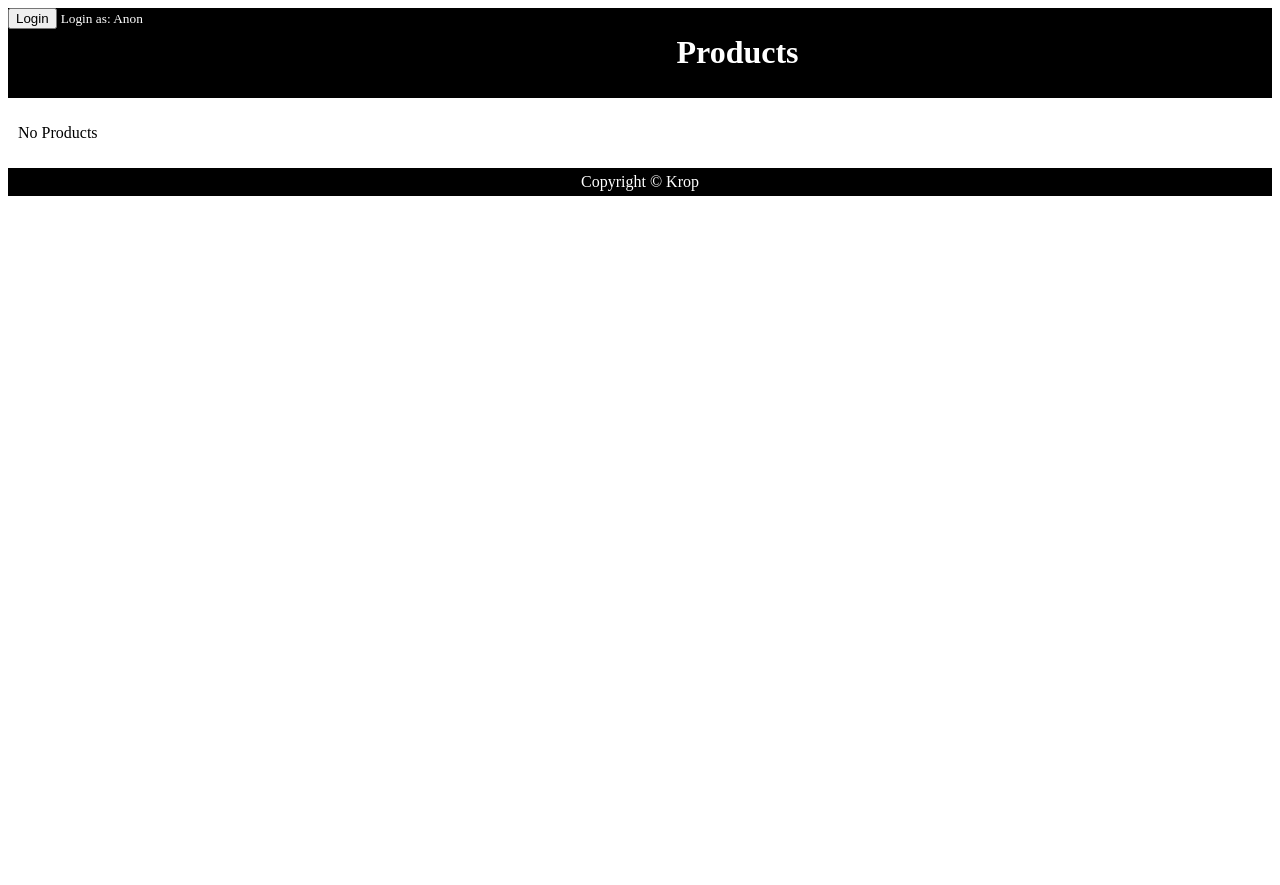
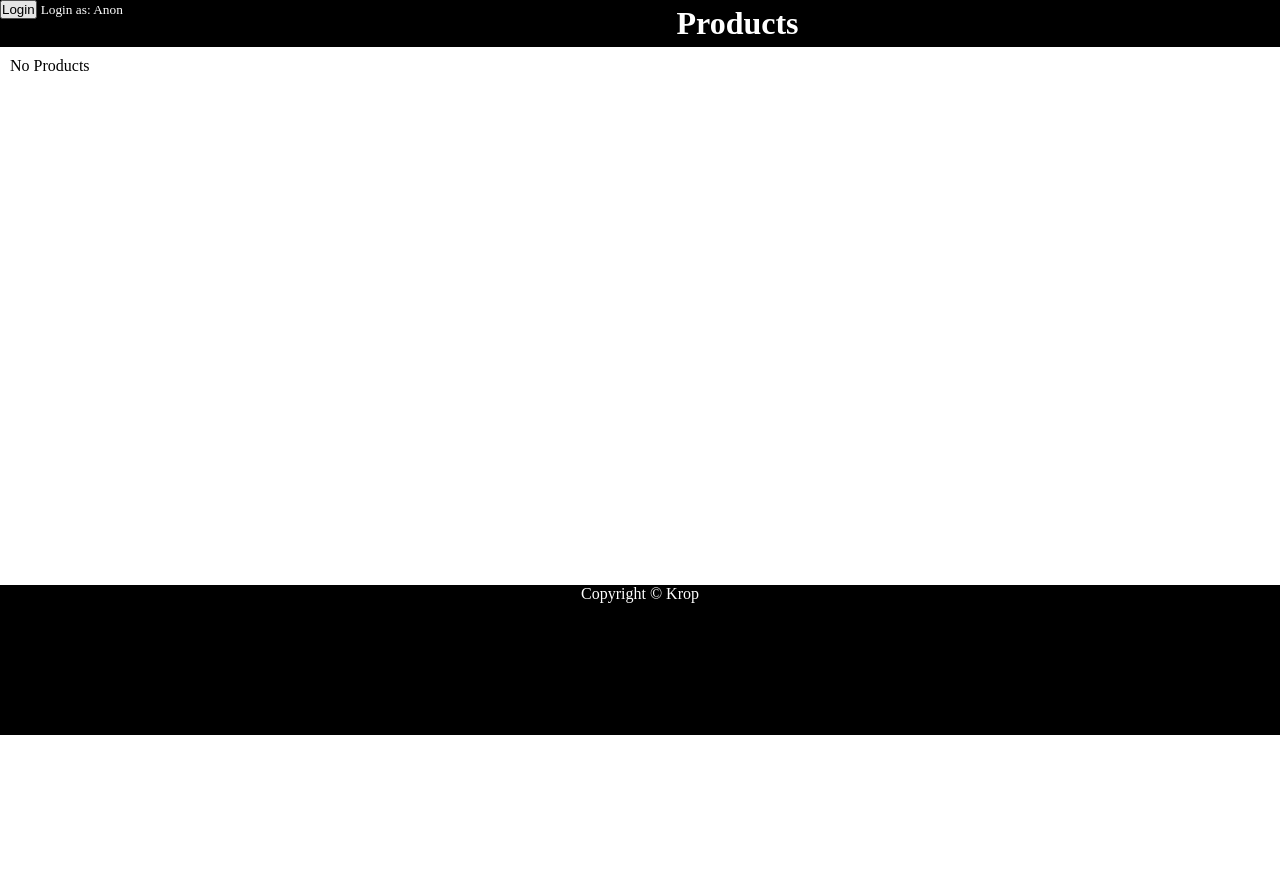
Before and after one commit to Krops/Product_Django_app, a Django app: page /products/ in a window 1280 px wide. Before the commit the page ends 196 px from the top, so only its background shows below. Run offline with Django 3.2, Linux system fonts and the light colour scheme; data that the repository does not hold is empty; parts of the project's set-up code (start-up, migrations or seed data) failed here and were passed over.

Commit message:
Commit 2

```diff
--- a/Product_App/product/templates/product/list.html
+++ b/Product_App/product/templates/product/list.html
@@ -23,14 +23,30 @@
     text-align:center;
     padding:5px;
 }
+* { margin:0; padding:0; }
+html, body, #wrap { height: 100%; }
+body > #wrap {height: auto; min-height: 100%;}
+#main { padding-bottom: 150px; }
 #footer {
     background-color:black;
     color:white;
+    text-align:center;
+    position: relative;
+    margin-top: -300px; /* negative value of footer height */
+    height: 150px;
     clear:both;
-    text-align:center;
-   padding:5px;
 }
+    .clearfix:after {content: ".";
+    display: block;
+    height: 0;
+    clear: both;
+    visibility: hidden;}
+.clearfix {display: inline-block;}
+/* Hides from IE-mac \*/
+* html .clearfix { height: 1%;}
+.clearfix {display: block;}
 </style>
+<body>
 <div class="log">
 {% if user.username %}
 <form action="{% url 'product:logout_view' %}" method="POST">
@@ -72,6 +88,12 @@
     <p>No Products</p>
 {% endif %}
 </div>
+<div id="wrap">
+    <div id="main" class="clearfix">
+
+    </div>
+</div>
 <div id="footer">
 Copyright © Krop
 </div>
+</body>
--- a/Product_App/product/urls.py
+++ b/Product_App/product/urls.py
@@ -8,6 +8,7 @@ urlpatterns = [
     #url(r'^(?P<pk>[0-9]+)/results/$', views.ResultsView.as_view(), name='results'),
     url(r'^(?P<slug>[a-z]+)/add_comment/$', views.add_comment, name='add_comment'),
     url(r'^(?P<slug>[a-z]+)/vote/$', views.vote, name='vote'),
+    url(r'^(?P<slug>[a-z]+)/show_more_comments/$', views.show_more_comments, name='show_more_comments'),
     #url(r'^(?P<slug>[a-z]+)(?:sort=([a-z]+)/)?$', views.table_view, name='sort'),
     url(r'^logout_view/$', views.logout_view, name='logout_view'),
 ]
--- a/Product_App/product/views.py
+++ b/Product_App/product/views.py
@@ -4,6 +4,7 @@ from django.views import generic
 from django import forms
 from django.db import connection
 import sys
+from datetime import datetime
 
 # Create your views here.
 from django.contrib.auth import authenticate, login
@@ -13,6 +14,7 @@ from django.core.context_processors import csrf
 from django.http import HttpResponseRedirect, HttpResponse
 from django.conf import settings
 from django.shortcuts import redirect
+from django.core.paginator import Paginator, InvalidPage, EmptyPage
 
 from django.contrib.auth import logout
 
@@ -64,19 +66,41 @@ def products(request):
 
 def detail(request,slug):
     product_list = Product.objects.order_by('created_at')[:5]
-    #p = Product.objects.filter(slug=product_id)[0]
-    #print(Product.objects.filter(slug=product_id)[0].id)
-    #print(Product.objects.filter(slug=product_id).id)
     product = get_object_or_404(Product,slug=slug)
-    context = {'product_list':product_list,'product':product}
+    ldc = str(product.post_set.last().created)[:10].split("-")
+    ldc = [int(i) for i in ldc]
+    print(ldc)
+    comments = product.post_set.filter(created__year=ldc[0],created__month=ldc[1],created__day=ldc[2])
+    more_comments = product.post_set.exclude(created__year=ldc[0],created__month=ldc[1],created__day=ldc[2])
+    more_comments.order_by('created_at')
+    #print(comments,comments2)
+    context = {'product_list':product_list,'product':product,'comments':comments,'more_comments':more_comments}
     context.update(csrf(request))
     return render(request, 'product/detail.html', context)
 
 def add_comment(request, slug):
     product_id = Product.objects.get(slug=slug).pk
-    comment = Post(title="goog",body=request.POST['body'],product_id=product_id,author_id=request.user.id)
+    if request.user.id:
+        author_id=request.user.id
+    else:
+        author_id=1
+    comment = Post(title="goog",body=request.POST['body'],product_id=product_id,author_id=author_id)
     comment.save()
+    messages.add_message(request, messages.SUCCESS, 'Comment added.',fail_silently=True)
     return HttpResponseRedirect(reverse('product:detail', args=(slug,)))
+def show_more_comments(request,slug):
+    product_list = Product.objects.order_by('created_at')[:5]
+    product = get_object_or_404(Product,slug=slug)
+    ldc = str(product.post_set.last().created)[:10].split("-")
+    ldc = [int(i) for i in ldc]
+    print(ldc)
+    comments = product.post_set.filter(created__year=ldc[0],created__month=ldc[1],created__day=ldc[2])
+    if comments.count() < product.post_set.all().count():
+        comments = comments + product.post_set.all()[:5]
+    print(comments)
+    context = {'product_list':product_list,'product':product,'comments':comments}
+    context.update(csrf(request))
+    return render(request, 'product/detail.html', context)
 
 def vote(request, slug):
     p = get_object_or_404(Product, slug=slug)
@@ -92,17 +116,19 @@ def vote(request, slug):
                 vote_update(True,product_id,request.user.id)
                 p.rate += 1
                 p.save()
+                messages.add_message(request, messages.SUCCESS, 'Voted',fail_silently=True)
             elif Vote.objects.filter(author_id=request.user.id,product_id=product_id).count()==0:
                 voted = Vote(rate=True,slug=slug,author_id=request.user.id)
                 voted.save()
                 p.rate += 1
                 p.save()
+                messages.add_message(request, messages.SUCCESS, 'Voted',fail_silently=True)
 
         else:
             return HttpResponseRedirect(reverse('django.contrib.auth.views.login'))
 
     except (KeyError, Product.DoesNotExist):
-        # Redisplay the question voting form.
+        # Redisplay the product.post_set.all()question voting form.
         return render(request, 'product/detail.html', {
             'product': p,
             'error_message': "Pleasure login.",
```
Also changed, not shown: Product_App/product/templates/product/detail.html (+75 -31 lines).
